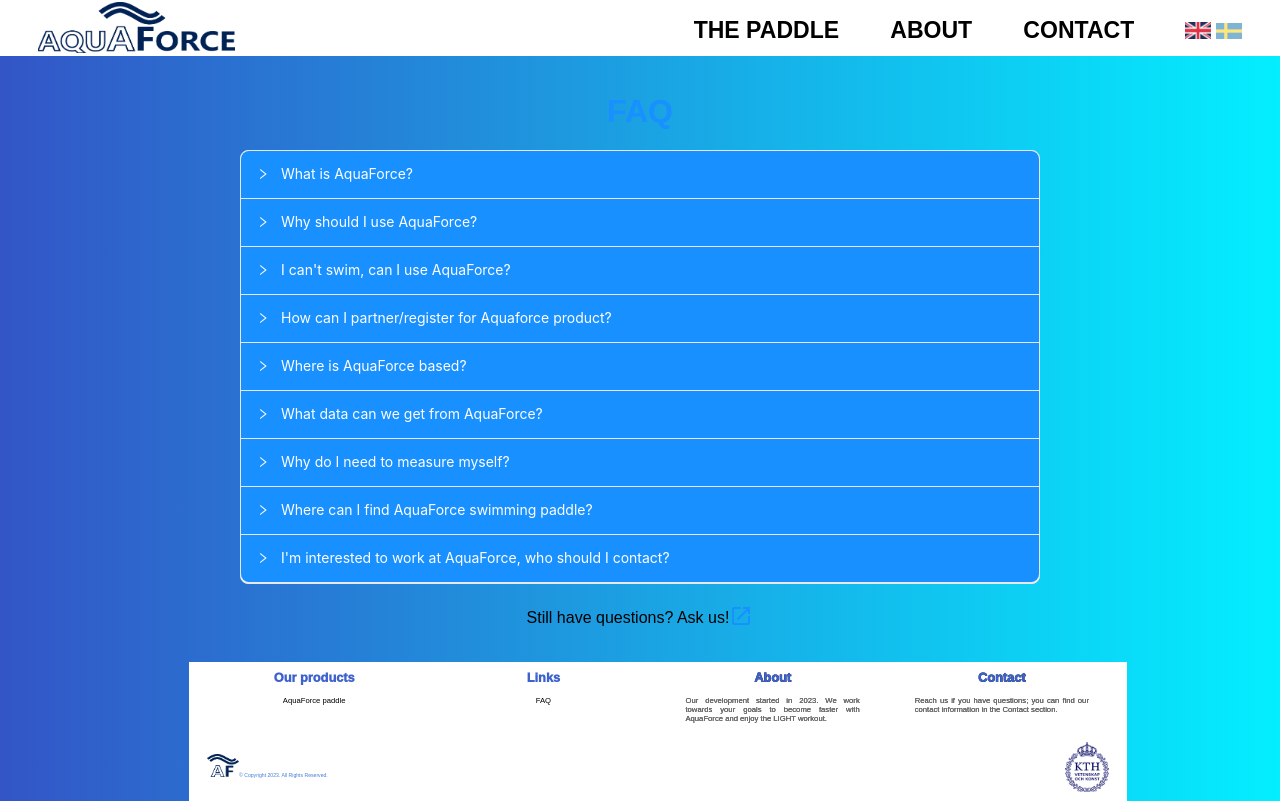
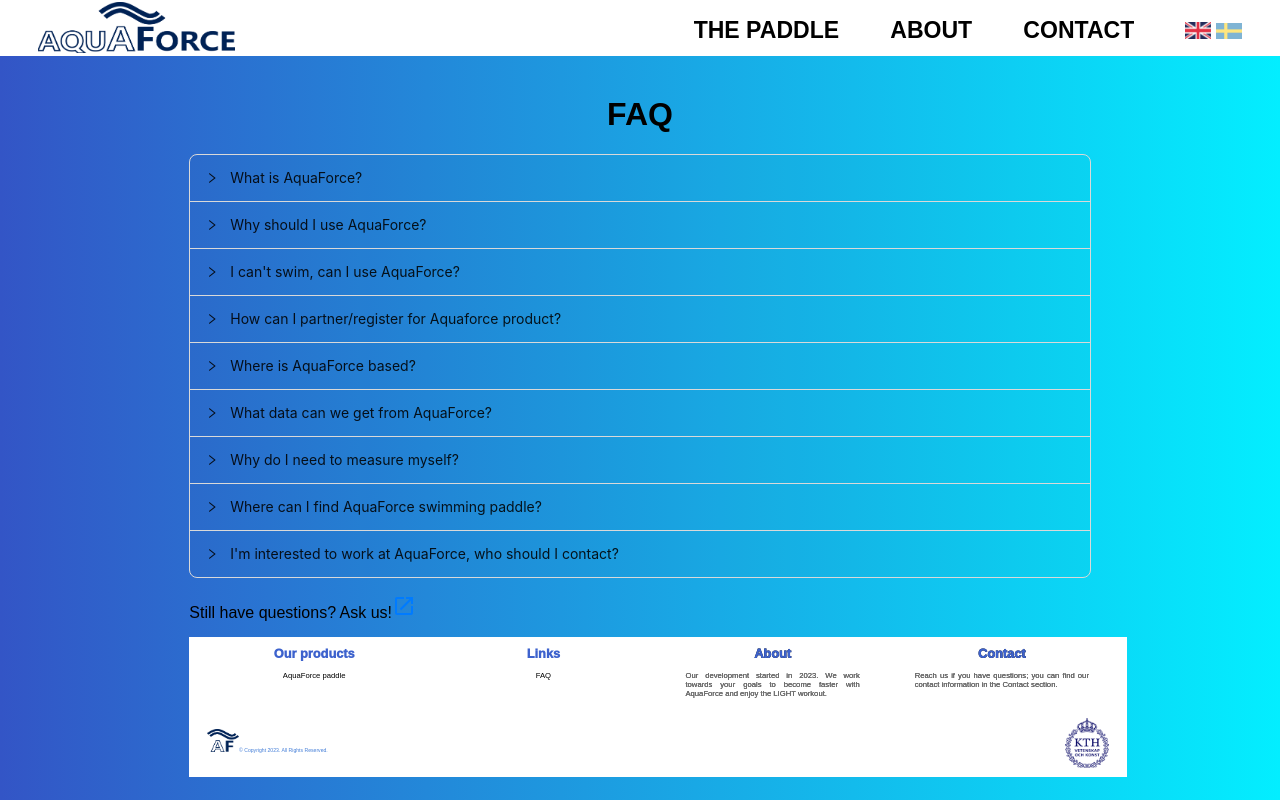
Before and after one commit to JakubJus/AFweb, a React (Vite) app in the folder client/: page /FAQ in a window 1280 px wide. Built offline with nearby package versions, Linux system fonts and the light colour scheme.

Commit message:
Update FAQPage.scss

```diff
--- a/client/src/pages/FAQ/FAQPage.scss
+++ b/client/src/pages/FAQ/FAQPage.scss
@@ -1,9 +1,9 @@
-.faq-container {
-    max-width: 800px;
-    margin: 0 auto;
+.faq-cont {
+    margin: 2%;
     padding: 20px;
+    margin-bottom: 20%;
     h1 {
-        color: #1890ff;
+        color: #000000;
         margin-bottom: 20px;
         .asked {
             display: inline-block;
```
